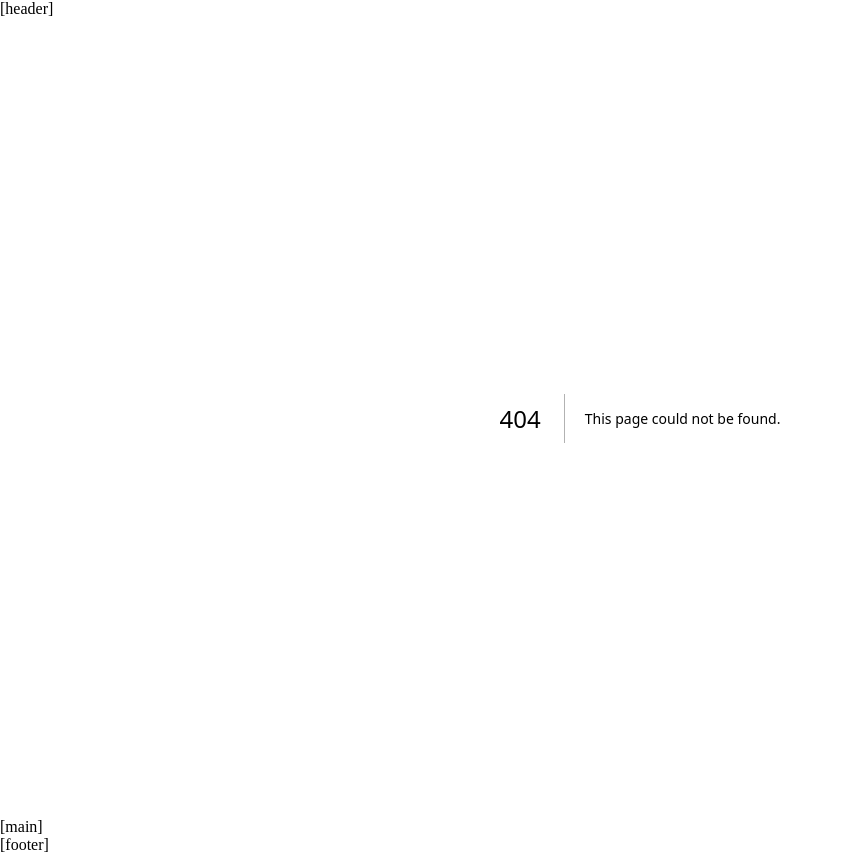
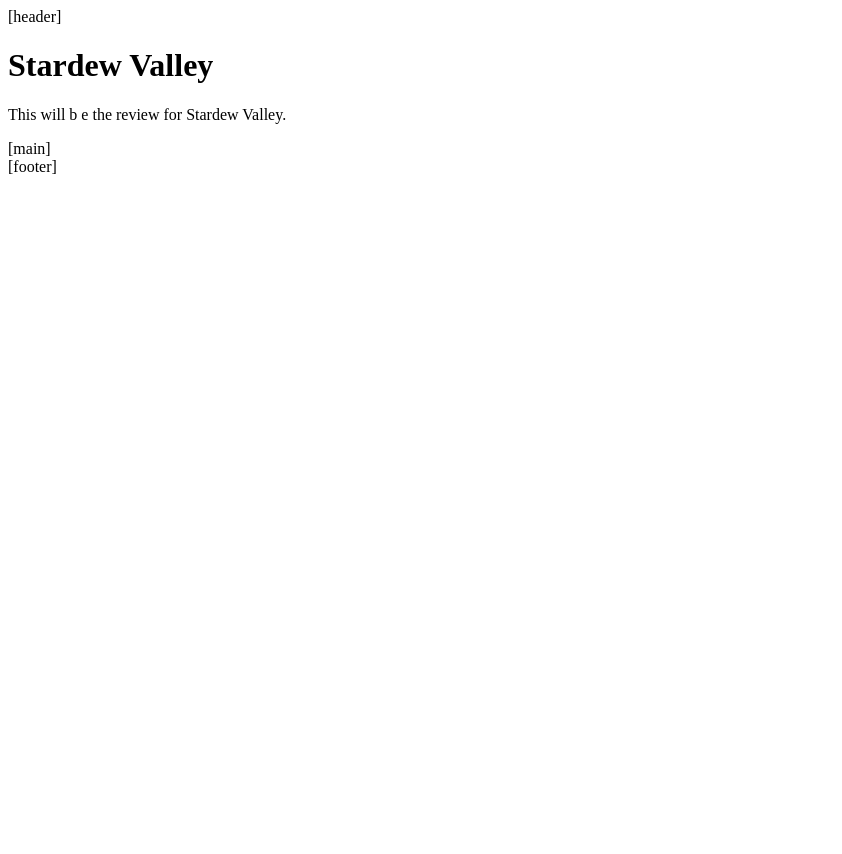
Before and after one commit to suckitfa/learn-nextjs, a Next.js app: page /reviews/stardew-valley in a window 1280 px wide. Before the commit this address had no page. Shown: the whole page, without its empty margins (0-842 px from the left). After the commit the page ends 800 px from the top, so only its background shows below. Built offline with nearby package versions, Linux system fonts and the light colour scheme.

Commit message:
feat: learn about page route

```diff
--- /dev/null
+++ b/app/reviews/stardew-valley/page.jsx
@@ -0,0 +1,14 @@
+/*
+ * @Descripttion:
+ * @Version: 1.0
+ * @Author: tangguangyuan tangguangyuan@jcxx.com
+ * @Date: 2024-04-24 16:14:32
+ */
+export default function StardewValley() {
+    return (
+        <div>
+            <h1>Stardew Valley</h1>
+            <p>This will b e the review for Stardew Valley.</p>
+        </div>
+    )
+}
```
Also changed, not shown: app/reviews/page.jsx (added, +14 -0 lines).
